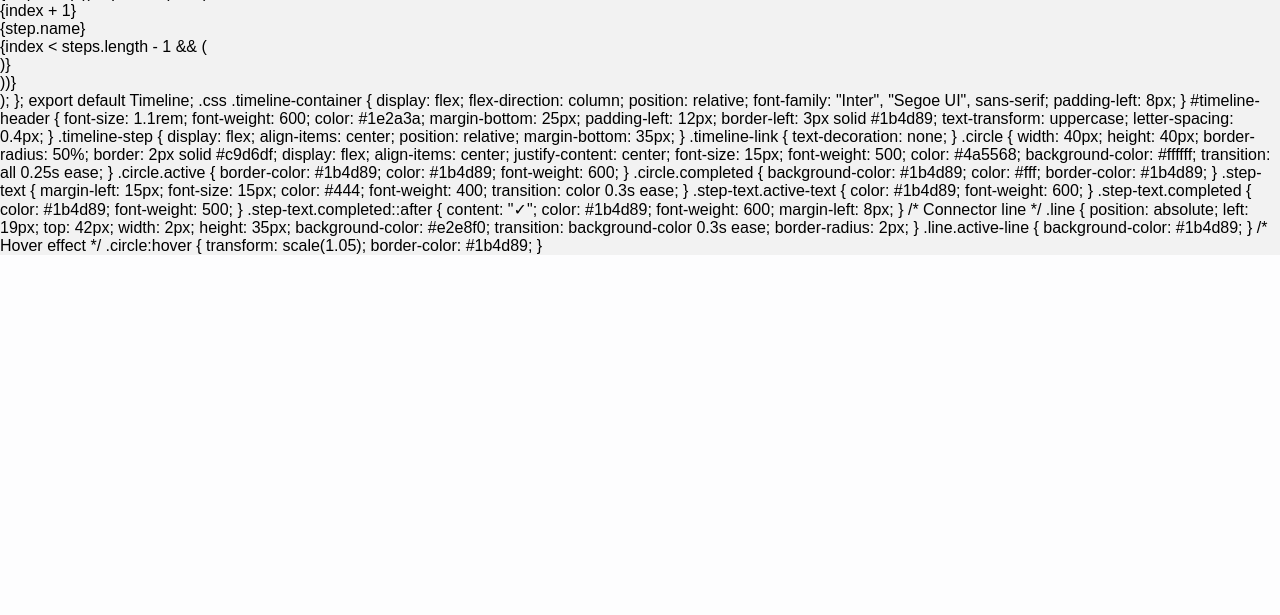
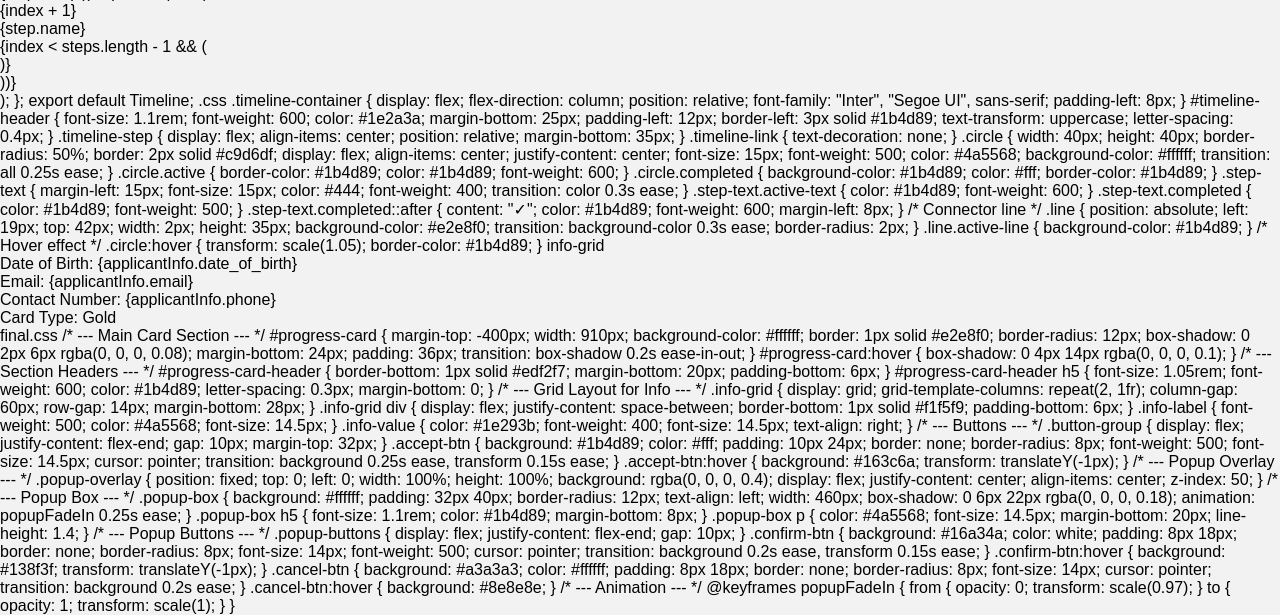
Before and after one commit to Yoganarasimha12/SportsEventManagement, a PHP site: page /messages.php in a window 1280 px wide. Shown: the part 1354-1969 px from the top of the page. Before the commit the page ends 1608 px from the top, so only its background shows below. Run offline with PHP 8.4, Linux system fonts and the light colour scheme; tables that the repository leaves empty hold one stand-in row (values such as "Sample post").

Commit message:
Update messages.php

```diff
--- a/messages.php
+++ b/messages.php
@@ -283,3 +283,205 @@
   transform: scale(1.05);
   border-color: #1b4d89;
 }
+
+
+info-grid
+
+
+<div className="info-grid">
+  <div>
+    <span className="info-label">Date of Birth:</span>
+    <span className="info-value">{applicantInfo.date_of_birth}</span>
+  </div>
+  <div>
+    <span className="info-label">Email:</span>
+    <span className="info-value">{applicantInfo.email}</span>
+  </div>
+  <div>
+    <span className="info-label">Contact Number:</span>
+    <span className="info-value">{applicantInfo.phone}</span>
+  </div>
+  <div>
+    <span className="info-label">Card Type:</span>
+    <span className="info-value">Gold</span>
+  </div>
+</div>
+
+
+final.css
+
+
+/* --- Main Card Section --- */
+#progress-card {
+  margin-top: -400px;
+  width: 910px;
+  background-color: #ffffff;
+  border: 1px solid #e2e8f0;
+  border-radius: 12px;
+  box-shadow: 0 2px 6px rgba(0, 0, 0, 0.08);
+  margin-bottom: 24px;
+  padding: 36px;
+  transition: box-shadow 0.2s ease-in-out;
+}
+
+#progress-card:hover {
+  box-shadow: 0 4px 14px rgba(0, 0, 0, 0.1);
+}
+
+/* --- Section Headers --- */
+#progress-card-header {
+  border-bottom: 1px solid #edf2f7;
+  margin-bottom: 20px;
+  padding-bottom: 6px;
+}
+
+#progress-card-header h5 {
+  font-size: 1.05rem;
+  font-weight: 600;
+  color: #1b4d89;
+  letter-spacing: 0.3px;
+  margin-bottom: 0;
+}
+
+/* --- Grid Layout for Info --- */
+.info-grid {
+  display: grid;
+  grid-template-columns: repeat(2, 1fr);
+  column-gap: 60px;
+  row-gap: 14px;
+  margin-bottom: 28px;
+}
+
+.info-grid div {
+  display: flex;
+  justify-content: space-between;
+  border-bottom: 1px solid #f1f5f9;
+  padding-bottom: 6px;
+}
+
+.info-label {
+  font-weight: 500;
+  color: #4a5568;
+  font-size: 14.5px;
+}
+
+.info-value {
+  color: #1e293b;
+  font-weight: 400;
+  font-size: 14.5px;
+  text-align: right;
+}
+
+/* --- Buttons --- */
+.button-group {
+  display: flex;
+  justify-content: flex-end;
+  gap: 10px;
+  margin-top: 32px;
+}
+
+.accept-btn {
+  background: #1b4d89;
+  color: #fff;
+  padding: 10px 24px;
+  border: none;
+  border-radius: 8px;
+  font-weight: 500;
+  font-size: 14.5px;
+  cursor: pointer;
+  transition: background 0.25s ease, transform 0.15s ease;
+}
+
+.accept-btn:hover {
+  background: #163c6a;
+  transform: translateY(-1px);
+}
+
+/* --- Popup Overlay --- */
+.popup-overlay {
+  position: fixed;
+  top: 0;
+  left: 0;
+  width: 100%;
+  height: 100%;
+  background: rgba(0, 0, 0, 0.4);
+  display: flex;
+  justify-content: center;
+  align-items: center;
+  z-index: 50;
+}
+
+/* --- Popup Box --- */
+.popup-box {
+  background: #ffffff;
+  padding: 32px 40px;
+  border-radius: 12px;
+  text-align: left;
+  width: 460px;
+  box-shadow: 0 6px 22px rgba(0, 0, 0, 0.18);
+  animation: popupFadeIn 0.25s ease;
+}
+
+.popup-box h5 {
+  font-size: 1.1rem;
+  color: #1b4d89;
+  margin-bottom: 8px;
+}
+
+.popup-box p {
+  color: #4a5568;
+  font-size: 14.5px;
+  margin-bottom: 20px;
+  line-height: 1.4;
+}
+
+/* --- Popup Buttons --- */
+.popup-buttons {
+  display: flex;
+  justify-content: flex-end;
+  gap: 10px;
+}
+
+.confirm-btn {
+  background: #16a34a;
+  color: white;
+  padding: 8px 18px;
+  border: none;
+  border-radius: 8px;
+  font-size: 14px;
+  font-weight: 500;
+  cursor: pointer;
+  transition: background 0.2s ease, transform 0.15s ease;
+}
+
+.confirm-btn:hover {
+  background: #138f3f;
+  transform: translateY(-1px);
+}
+
+.cancel-btn {
+  background: #a3a3a3;
+  color: #ffffff;
+  padding: 8px 18px;
+  border: none;
+  border-radius: 8px;
+  font-size: 14px;
+  cursor: pointer;
+  transition: background 0.2s ease;
+}
+
+.cancel-btn:hover {
+  background: #8e8e8e;
+}
+
+/* --- Animation --- */
+@keyframes popupFadeIn {
+  from {
+    opacity: 0;
+    transform: scale(0.97);
+  }
+  to {
+    opacity: 1;
+    transform: scale(1);
+  }
+}
```
